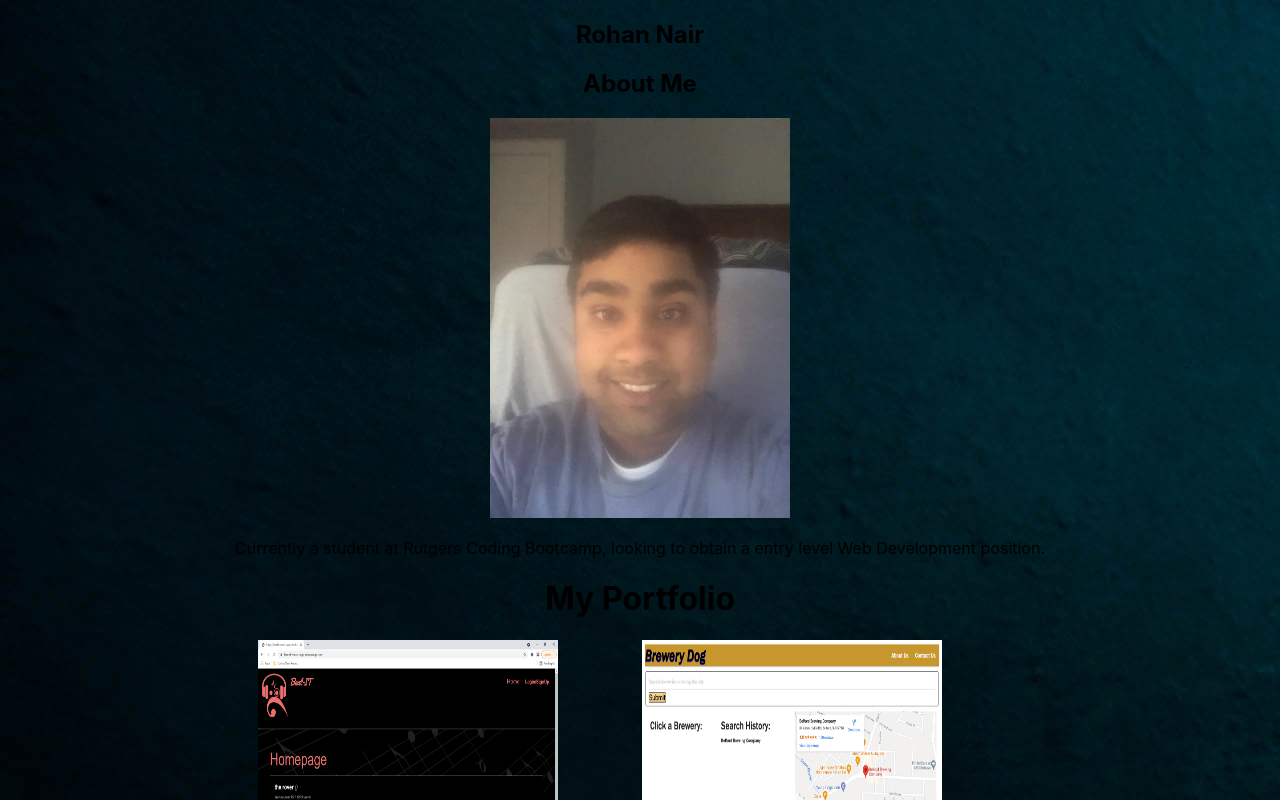
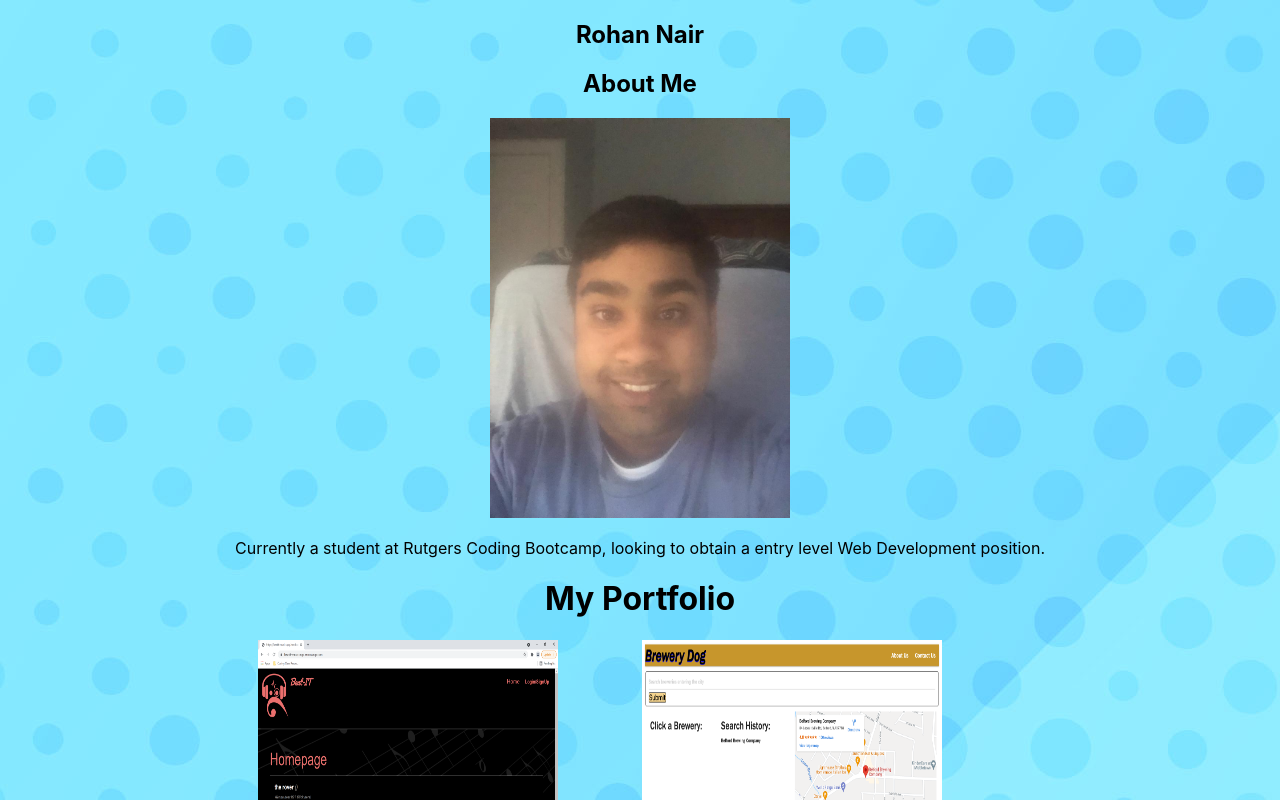
Before and after one commit to rohannj1993/Reactportfolio, a React (Create React App) app: page / in a window 1280 px wide. Shown: the top 800 px of the page. Built offline with nearby package versions, Linux system fonts and the light colour scheme.

Commit message:
updated bacground image

```diff
--- a/src/App.css
+++ b/src/App.css
@@ -91,5 +91,5 @@
 }
 
 body{
-  background-image: url(./components/Assets/background.jpg);
+  background-image: url(./components/Assets/background2.jpg);
 }
```
Also changed, not shown: src/components/Assets/background2.jpg (added).
